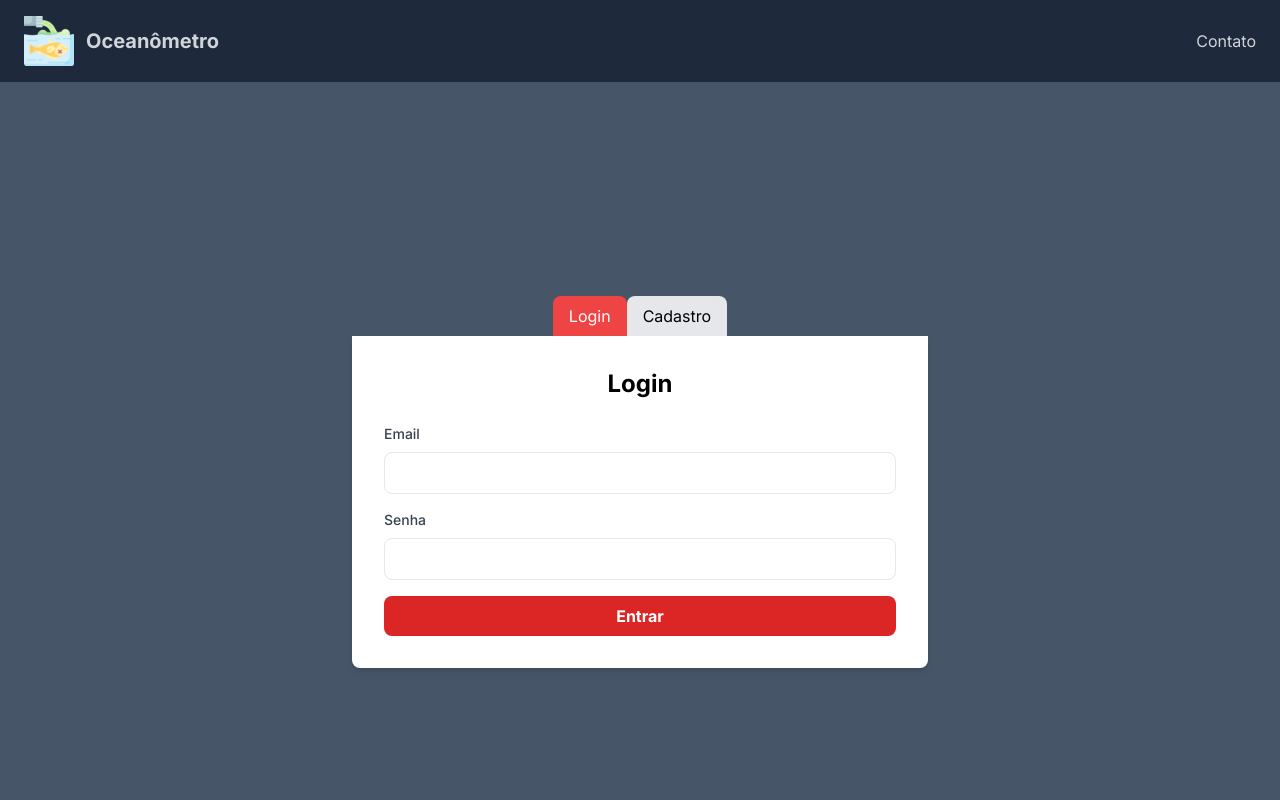
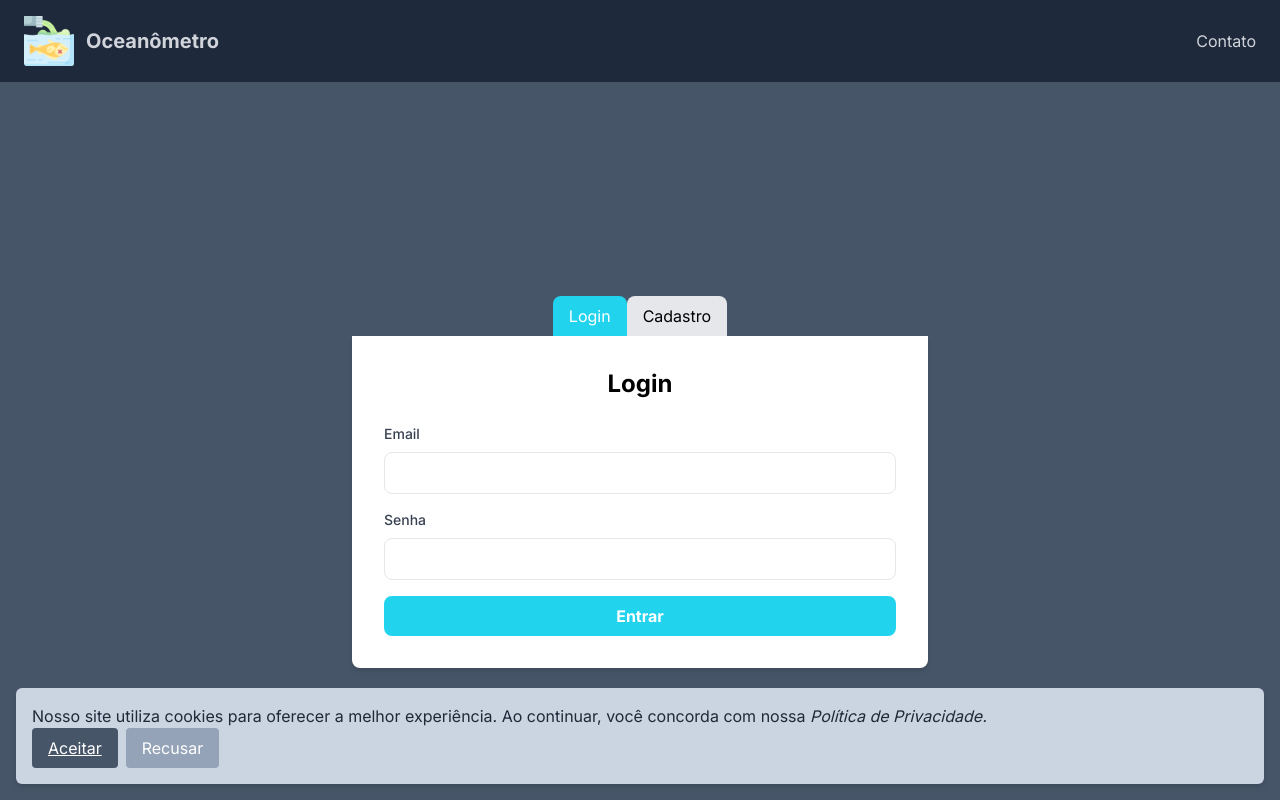
Before and after one commit to eduardofuncao/oceanometro, a Next.js app: page /pages/login in a window 1280 px wide. Shown: the top 800 px of the page. Built offline with nearby package versions, Linux system fonts and the light colour scheme.

Commit message:
Ajustando cores dos botões

```diff
--- /dev/null
+++ b/app/components/cookies/Cookie.tsx
@@ -0,0 +1,40 @@
+"use client";
+import React, { useState, useEffect } from 'react';
+import Link from 'next/link';
+
+const CookiePopup = () => {
+    const [show, setShow] = useState(false);
+    const [showInfo, setShowInfo] = useState(false);
+
+    useEffect(() => {
+        // Verifica se o usuário já aceitou os cookies
+        const acceptedCookies = localStorage.getItem('acceptedCookies');
+        if (!acceptedCookies) {
+            setShow(true);
+        }
+    }, []);
+
+    const acceptCookies = () => {
+        localStorage.setItem('acceptedCookies', 'true');
+        setShow(false);
+    };
+
+    const declineCookies = () => {
+        setShow(false);
+    };
+
+    const toggleInfo = () => {
+        setShowInfo(!showInfo);
+    };
+
+    return (
+        <div className={`fixed bottom-4 left-4 right-4 bg-slate-300 p-4 rounded-md shadow-md ${show ? 'block' : 'hidden'}`}>
+            <p className="text-gray-800">Nosso site utiliza cookies para oferecer a melhor experiência. Ao continuar, você concorda com nossa <em>Política de Privacidade.</em></p>
+
+            <button className="bg-slate-600 hover:bg-blue-900 text-white px-4 py-2 rounded mr-2" onClick={acceptCookies}><u>Aceitar</u></button>
+            <button className="bg-slate-400 hover:bg-red-900 text-white px-4 py-2 rounded" onClick={declineCookies}>Recusar</button>
+        </div>
+    );
+};
+
+export default CookiePopup;
--- a/app/components/header/cabecalho.tsx
+++ b/app/components/header/cabecalho.tsx
@@ -11,7 +11,7 @@ export default function Header() {
           <span className="ml-3 text-xl font-bold text-gray-300">Oceanômetro</span>
         </div>
         <nav className="flex space-x-4">
-          <Link href="/contact"className="text-gray-300 hover:text-red-600">Contato</Link>
+          <Link href="/contact"className="text-gray-300 hover:text-cyan-500">Contato</Link>
         </nav>
       </div>
     </header>
--- a/app/layout.tsx
+++ b/app/layout.tsx
@@ -3,6 +3,7 @@ import { Inter } from "next/font/google";
 import "./globals.css";
 import Header from "./components/header/cabecalho";
 import Footer from "./components/footer/rodape";
+import CookiePopup from "./components/cookies/Cookie";
 
 const inter = Inter({ subsets: ["latin"] });
 
@@ -27,7 +28,7 @@ export default function RootLayout({
           {children}
 
         </main>
-
+      <CookiePopup/>
       <Footer/>
       </body>
     </html>
--- a/app/page.tsx
+++ b/app/page.tsx
@@ -9,7 +9,7 @@ export default function Home() {
           <div className="h-32 sm:w-full md:w-3/4 lg:w-2/3 mb-4 bg-black rounded-3xl"></div>
           <p className="text-2xl">A cada um real doado, você...</p>
           <Link href="../pages/login">
-            <button className="bg-red-500 rounded px-4 hover:bg-red-700 transition duration-200">Doe aqui</button>
+            <button className="bg-cyan-400 rounded px-4 hover:bg-cyan-700 transition duration-200">Doe aqui</button>
           </Link>
         </div>
       </main>
--- a/app/pages/login/page.tsx
+++ b/app/pages/login/page.tsx
@@ -12,13 +12,13 @@ export default function AuthTabs() {
       <div className="w-full max-w-xl">
         <div className="flex justify-center mb-0">
           <button
-            className={`px-4 py-2 rounded-t-lg ${activeTab === 'login' ? 'bg-red-500 text-white ' : 'bg-gray-200  hover:bg-gray-400  transition duration-200'}`}
+            className={`px-4 py-2 rounded-t-lg ${activeTab === 'login' ? 'bg-cyan-400 text-white ' : 'bg-gray-200  hover:bg-gray-400  transition duration-200'}`}
             onClick={() => setActiveTab('login')}>
             Login
           </button>
 
           <button
-            className={`px-4 py-2 rounded-t-lg ${activeTab === 'signup' ? 'bg-red-500 text-white' : 'bg-gray-200  hover:bg-gray-400 transition duration-200'}`}
+            className={`px-4 py-2 rounded-t-lg ${activeTab === 'signup' ? 'bg-cyan-400 text-white' : 'bg-gray-200  hover:bg-gray-400 transition duration-200'}`}
             onClick={() => setActiveTab('signup')}>
             Cadastro
           </button>
@@ -65,7 +65,7 @@ function LoginForm() {
           required
         />
       </div>
-      <button className="w-full px-4 py-2 font-bold text-white bg-red-600 rounded-lg hover:bg-red-800 transition duration-300">
+      <button className="w-full px-4 py-2 font-bold text-white bg-cyan-400 rounded-lg hover:bg-cyan-700 transition duration-300">
         Entrar
       </button>
     </form>
@@ -113,7 +113,7 @@ function SignupForm() {
           required
         />
       </div>
-      <button className="w-full px-4 py-2 font-bold text-white bg-red-600 rounded-lg hover:bg-red-700 transition duration-300">
+      <button className="w-full px-4 py-2 font-bold text-white bg-cyan-400 rounded-lg hover:bg-cyan-600 transition duration-300">
         Cadastrar
       </button>
     </form>
```
